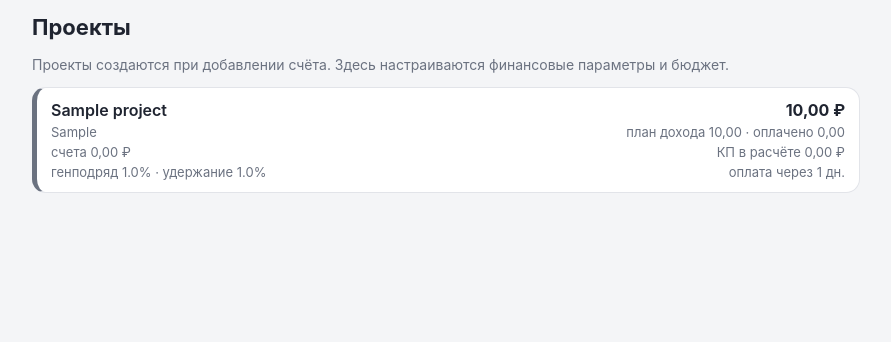
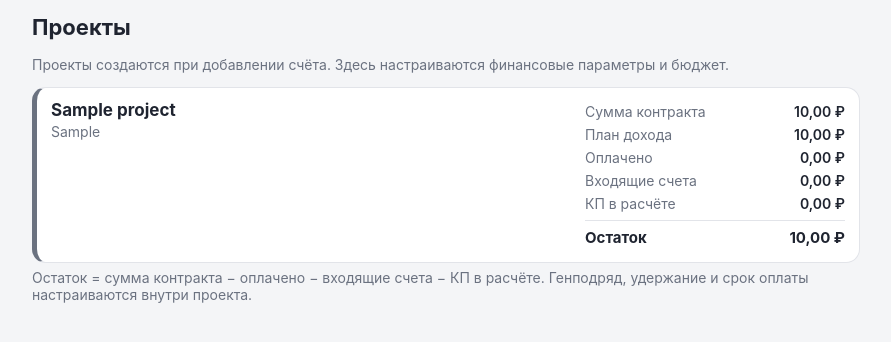
Before and after one commit to Aleksey-123123/bridge_construction_control, a Flask app: page /finance/projects in a window 1280 px wide. Shown: the part 121-463 px from the top of the page, without its empty margins (194-1085 px from the left). Run offline with Flask 3, Linux system fonts and the light colour scheme; tables that the repository leaves empty hold one stand-in row (values such as "Sample post").

Commit message:
Проекты: карточка с показателями и остатком; входящие счета; группа в деталях
1. Карточка проекта переработана: слева проект и заказчик, справа столбец
   показателей — сумма контракта, план дохода, оплачено, входящие счета,
   КП в расчёте и сводный «Остаток» = контракт − оплачено − входящие
   счета − КП в расчёте (зелёный/красный). «Счета» теперь это именно
   входящие (неоплаченные, без КП) — видно, сколько висит на оплате.
   Генподряд/удержание/срок оплаты убраны с карточки (остались внутри
   проекта).
2. В деталях счёта/КП добавлена строка «Группа расходов».

Co-Authored-By: Claude Fable 5 <noreply@anthropic.com>
Claude-Session: https://claude.ai/code/session_01PkH31GcP7UTtEFUEfKsUTM

```diff
--- a/finance.py
+++ b/finance.py
@@ -480,7 +480,8 @@ def projects():
              WHERE i.project_id = p.id AND i.doc_type = 'invoice'
                AND i.status IN ('paid', 'received')) AS paid_total,
           (SELECT COALESCE(SUM(i.amount), 0) FROM invoices i
-             WHERE i.project_id = p.id AND i.doc_type = 'invoice') AS invoice_total,
+             WHERE i.project_id = p.id AND i.doc_type = 'invoice'
+               AND i.status = 'new') AS incoming_total,
           (SELECT COALESCE(SUM(i.amount), 0) FROM invoices i
              WHERE i.project_id = p.id AND i.doc_type = 'quote'
                AND i.in_plan = 1) AS quote_plan_total,
--- a/static/style.css
+++ b/static/style.css
@@ -226,6 +226,21 @@ h2 { font-size: 18px; margin: 20px 0 10px; }
 .badge-inc-paid { background: #dcfce7; color: var(--green); }
 .badge-off { background: #fee2e2; color: var(--red); font-size: 11px; }
 .badge-inplan { background: #dcfce7; color: var(--green); }
+
+/* карточка проекта: слева проект/заказчик, справа показатели */
+.project-card { display: flex; justify-content: space-between; gap: 16px; align-items: flex-start; }
+.pc-name { font-weight: 700; font-size: 17px; }
+.pc-customer { color: var(--muted); font-size: 14px; margin-top: 3px; }
+.pc-right { min-width: 260px; }
+.pc-row { display: flex; justify-content: space-between; gap: 12px; font-size: 14px; padding: 3px 0; color: var(--muted); }
+.pc-row b { color: var(--text); font-weight: 600; white-space: nowrap; }
+.pc-total { border-top: 1px solid var(--border); margin-top: 5px; padding-top: 7px; font-size: 15px; }
+.pc-total span { color: var(--text); font-weight: 700; }
+.pc-total b { font-weight: 700; }
+@media (max-width: 560px) {
+  .project-card { flex-direction: column; }
+  .pc-right { min-width: 0; width: 100%; }
+}
 .income-paid { opacity: .6; }
 
 @media (min-width: 640px) {
--- a/templates/detail.html
+++ b/templates/detail.html
@@ -37,6 +37,7 @@
 
 <dl class="props">
   <dt>Проект</dt><dd>{{ invoice.project_name }}</dd>
+  <dt>Группа расходов</dt><dd>{{ invoice.group_name or '— не привязан —' }}</dd>
   {% if invoice.due_date %}<dt>Оплатить до</dt><dd>{{ invoice.due_date }}{% if invoice.is_critical %} · <b>критичный</b>{% endif %}</dd>
   {% elif invoice.is_critical %}<dt>Критичность</dt><dd><b>Критичный — без него встанет этап</b></dd>{% endif %}
   {% if invoice.in_plan %}<dt>В расчёте</dt><dd>✅ учитывается{% if invoice.doc_type == 'quote' %} (выбранное КП){% endif %}</dd>{% endif %}
--- a/templates/finance_projects.html
+++ b/templates/finance_projects.html
@@ -12,25 +12,24 @@
 
 <div class="cards">
 {% for p in projects %}
-  <a class="card" href="{{ url_for('finance.project', project_id=p.id) }}">
-    <div class="card-main">
-      <div class="card-supplier">{{ p.name }}</div>
-      <div class="card-amount">{{ p.budget_total|money }} ₽</div>
+  {% set ostatok = (p.contract_price or 0) - p.paid_total - p.incoming_total - p.quote_plan_total %}
+  <a class="card project-card" href="{{ url_for('finance.project', project_id=p.id) }}">
+    <div class="pc-left">
+      <div class="pc-name">{{ p.name }}</div>
+      <div class="pc-customer">{{ p.customer or 'заказчик не указан' }}</div>
     </div>
-    <div class="card-sub">
-      <span>{{ p.customer or 'заказчик не указан' }}</span>
-      <span>план дохода {{ p.income_total|money }} · оплачено {{ p.paid_total|money }}</span>
-    </div>
-    <div class="card-sub">
-      <span>счета {{ p.invoice_total|money }} ₽</span>
-      <span>КП в расчёте {{ p.quote_plan_total|money }} ₽</span>
-    </div>
-    <div class="card-sub">
-      <span>генподряд {{ p.gp_percent or 0 }}% · удержание {{ p.retention_percent or 0 }}%</span>
-      <span>оплата через {{ p.pay_delay_days or 0 }} дн.</span>
+    <div class="pc-right">
+      <div class="pc-row"><span>Сумма контракта</span><b>{{ p.contract_price|money }} ₽</b></div>
+      <div class="pc-row"><span>План дохода</span><b>{{ p.income_total|money }} ₽</b></div>
+      <div class="pc-row"><span>Оплачено</span><b>{{ p.paid_total|money }} ₽</b></div>
+      <div class="pc-row"><span>Входящие счета</span><b>{{ p.incoming_total|money }} ₽</b></div>
+      <div class="pc-row"><span>КП в расчёте</span><b>{{ p.quote_plan_total|money }} ₽</b></div>
+      <div class="pc-row pc-total"><span>Остаток</span><b class="{{ 'pos' if ostatok >= 0 else 'neg' }}">{{ ostatok|money }} ₽</b></div>
     </div>
   </a>
 {% endfor %}
 </div>
+<p class="hint">Остаток = сумма контракта − оплачено − входящие счета − КП в расчёте.
+Генподряд, удержание и срок оплаты настраиваются внутри проекта.</p>
 
 {% endblock %}
```
